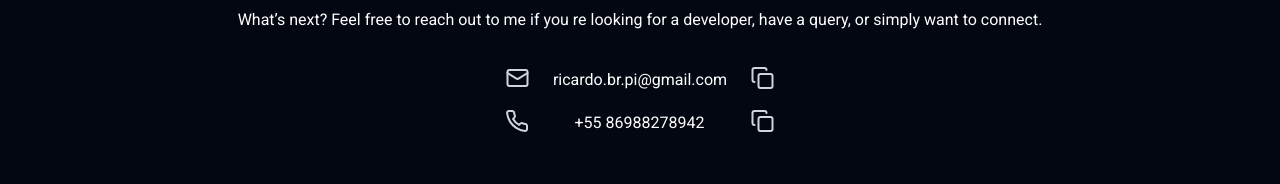
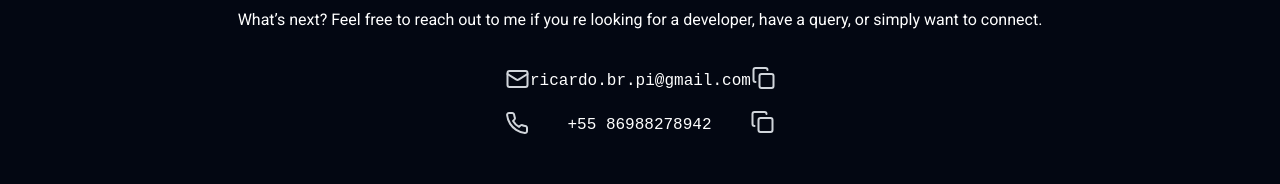
Before and after one commit to ricardosousabr/ricardosousabr.github.io, a Next.js app: page / in a window 1280 px wide. Shown: the part 1754-1938 px from the top of the page. Built offline with nearby package versions, Linux system fonts and the light colour scheme; a web font is replaced by a local one.

Commit message:
style(button): change button font

```diff
--- a/src/components/Atoms/Button/styles.ts
+++ b/src/components/Atoms/Button/styles.ts
@@ -8,6 +8,6 @@ export const ButtonStyle = styled.button<ButtonProps>`
   color: ${(p) => p.color};
   border: ${(p) => p.border};
   font-size: ${(p) => p.fontSize};
-  font-family: 'Roboto', sans-serif;
+  font-family: 'Fira Code', monospace;
   text-decoration: ${(p) => p.textDecoration};
 `;
```
